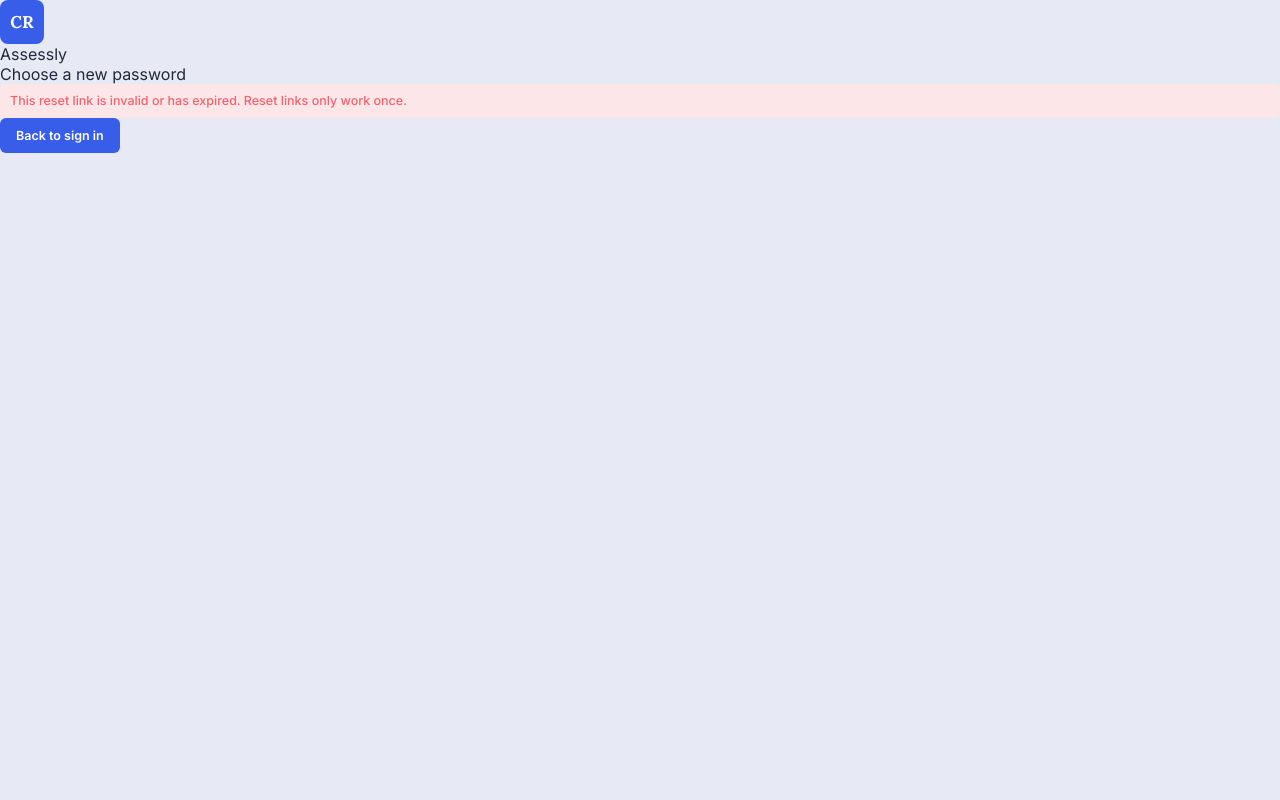
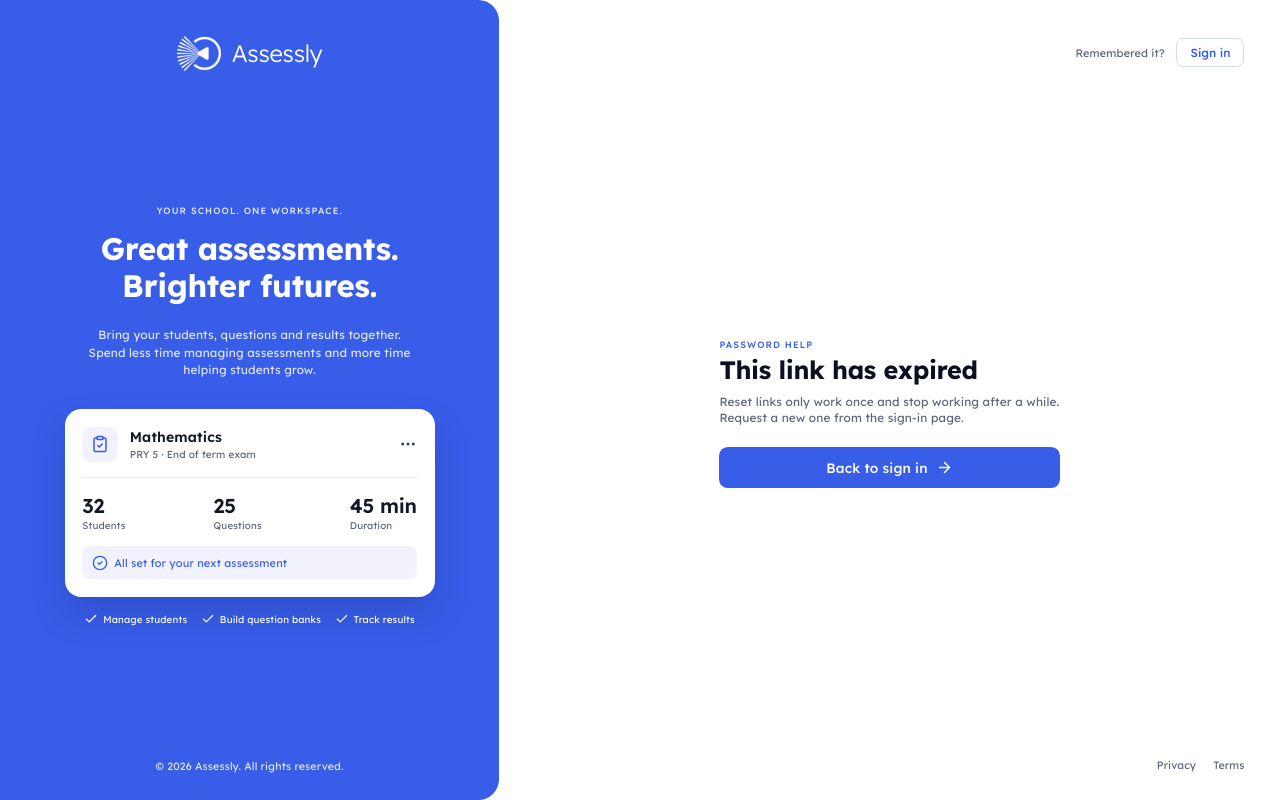
Before and after one commit to ElijahAyomide/Class-Roll-Production-A-Learning-Management-System-, a React (Vite) app: page /reset-password in a window 1280 px wide. Built offline with nearby package versions, Linux system fonts and the light colour scheme; no server answers.

Commit message:
redesign reset password page

```diff
--- /dev/null
+++ b/src/components/AuthAside.jsx
@@ -0,0 +1,45 @@
+import React from 'react';
+import { CheckCircle2, Check, ClipboardCheck, MoreHorizontal } from 'lucide-react';
+
+// The blue panel on the left of the sign-in and reset-password screens.
+export default function AuthAside() {
+  return (
+    <aside className="auth-aside">
+      <div className="auth-aside-brand">
+        <img src="/images/assessly-logo-white.png" alt="" className="auth-aside-logo" />
+        <span className="auth-aside-name">Assessly</span>
+      </div>
+
+      <div className="auth-aside-mid">
+        <div className="auth-eyebrow auth-eyebrow-light">Your school. One workspace.</div>
+        <h1 className="auth-aside-title">Great assessments.<br />Brighter futures.</h1>
+        <p className="auth-aside-sub">Bring your students, questions and results together. Spend less time managing assessments and more time helping students grow.</p>
+
+        <div className="auth-mock" aria-hidden="true">
+          <div className="auth-mock-head">
+            <div className="auth-mock-icon"><ClipboardCheck size={18} /></div>
+            <div className="auth-mock-titles">
+              <div className="auth-mock-title">Mathematics</div>
+              <div className="auth-mock-sub">PRY 5 · End of term exam</div>
+            </div>
+            <MoreHorizontal size={18} className="auth-mock-more" />
+          </div>
+          <div className="auth-mock-stats">
+            <div><div className="auth-mock-num">32</div><div className="auth-mock-label">Students</div></div>
+            <div><div className="auth-mock-num">25</div><div className="auth-mock-label">Questions</div></div>
+            <div><div className="auth-mock-num">45 min</div><div className="auth-mock-label">Duration</div></div>
+          </div>
+          <div className="auth-mock-ready"><CheckCircle2 size={16} /> All set for your next assessment</div>
+        </div>
+
+        <ul className="auth-points">
+          <li><Check size={14} /> Manage students</li>
+          <li><Check size={14} /> Build question banks</li>
+          <li><Check size={14} /> Track results</li>
+        </ul>
+      </div>
+
+      <div className="auth-aside-foot">© {new Date().getFullYear()} Assessly. All rights reserved.</div>
+    </aside>
+  );
+}
--- a/src/pages/Login.jsx
+++ b/src/pages/Login.jsx
@@ -1,8 +1,9 @@
 import React, { useState } from 'react';
 import PasswordInput from '../components/PasswordInput';
 import { useNavigate, Link } from 'react-router-dom';
-import { GraduationCap, MailCheck, ArrowRight, Check, CheckCircle2, ClipboardCheck, MoreHorizontal } from 'lucide-react';
+import { GraduationCap, MailCheck, ArrowRight } from 'lucide-react';
 import Modal from '../components/Modal';
+import AuthAside from '../components/AuthAside';
 import { SIGNOUT_REASON_KEY } from '../lib/idleLogout';
 import { useSchool } from '../context/SchoolContext';
 import { useStudentSession } from '../context/StudentSessionContext';
@@ -207,43 +208,7 @@ export default function Login() {
 
   return (
     <div className="auth-screen">
-      <aside className="auth-aside">
-        <div className="auth-aside-brand">
-          <img src="/images/assessly-logo-white.png" alt="" className="auth-aside-logo" />
-          <span className="auth-aside-name">Assessly</span>
-        </div>
-
-        <div className="auth-aside-mid">
-          <div className="auth-eyebrow auth-eyebrow-light">Your school. One workspace.</div>
-          <h1 className="auth-aside-title">Great assessments.<br />Brighter futures.</h1>
-          <p className="auth-aside-sub">Bring your students, questions and results together. Spend less time managing assessments and more time helping students grow.</p>
-
-          <div className="auth-mock" aria-hidden="true">
-            <div className="auth-mock-head">
-              <div className="auth-mock-icon"><ClipboardCheck size={18} /></div>
-              <div className="auth-mock-titles">
-                <div className="auth-mock-title">Mathematics</div>
-                <div className="auth-mock-sub">PRY 5 · End of term exam</div>
-              </div>
-              <MoreHorizontal size={18} className="auth-mock-more" />
-            </div>
-            <div className="auth-mock-stats">
-              <div><div className="auth-mock-num">32</div><div className="auth-mock-label">Students</div></div>
-              <div><div className="auth-mock-num">25</div><div className="auth-mock-label">Questions</div></div>
-              <div><div className="auth-mock-num">45 min</div><div className="auth-mock-label">Duration</div></div>
-            </div>
-            <div className="auth-mock-ready"><CheckCircle2 size={16} /> All set for your next assessment</div>
-          </div>
-
-          <ul className="auth-points">
-            <li><Check size={14} /> Manage students</li>
-            <li><Check size={14} /> Build question banks</li>
-            <li><Check size={14} /> Track results</li>
-          </ul>
-        </div>
-
-        <div className="auth-aside-foot">© {new Date().getFullYear()} Assessly. All rights reserved.</div>
-      </aside>
+      <AuthAside />
 
       <main className="auth-main">
         <div className="auth-topbar">
--- a/src/pages/ResetPassword.jsx
+++ b/src/pages/ResetPassword.jsx
@@ -1,8 +1,12 @@
 import React, { useState, useEffect } from 'react';
-import { useNavigate } from 'react-router-dom';
-import { KeyRound } from 'lucide-react';
+import { useNavigate, Link } from 'react-router-dom';
+import { ArrowRight, CheckCircle2 } from 'lucide-react';
+import AuthAside from '../components/AuthAside';
 import PasswordInput from '../components/PasswordInput';
 import { getCurrentSession, onAuthStateChange, changePassword } from '../lib/auth';
+
+const MIN_PASSWORD = 8;
+const SUPPORT_EMAIL = import.meta.env.VITE_SUPPORT_EMAIL || '';
 
 // Where the link in the "reset your password" email lands. Supabase signs the
 // person in from the link automatically; this page just waits for that, then
@@ -33,7 +37,7 @@ export default function ResetPassword() {
   const submit = async (e) => {
     e.preventDefault();
     setError('');
-    if (password.length < 6) { setError('Password must be at least 6 characters.'); return; }
+    if (password.length < MIN_PASSWORD) { setError(`Password must be at least ${MIN_PASSWORD} characters.`); return; }
     if (password !== confirm) { setError('Passwords do not match.'); return; }
     setSaving(true);
     try {
@@ -47,45 +51,78 @@ export default function ResetPassword() {
     }
   };
 
+  const state = done ? 'done' : ready ? 'form' : linkInvalid ? 'invalid' : 'checking';
+  const heading = {
+    form: { eyebrow: 'Password help', title: 'Choose a new password', sub: 'Pick a password you have not used before. You will go straight to your dashboard afterwards.' },
+    done: { eyebrow: 'All done', title: 'Password updated', sub: 'Taking you to your dashboard…' },
+    invalid: { eyebrow: 'Password help', title: 'This link has expired', sub: 'Reset links only work once and stop working after a while. Request a new one from the sign-in page.' },
+    checking: { eyebrow: 'Password help', title: 'Checking your link', sub: 'This only takes a moment.' },
+  }[state];
+
   return (
-    <div className="login-screen" style={{ gridTemplateColumns: '1fr' }}>
-      <div className="login-form-panel" style={{ width: '100%' }}>
-        <div className="login-card">
-          <div className="login-brand">
-            <div className="brand-mark brand-mark-lg">CR</div>
-            <div>
-              <div className="login-brand-name">Assessly</div>
-              <div className="login-brand-tag">Choose a new password</div>
+    <div className="auth-screen">
+      <AuthAside />
+
+      <main className="auth-main">
+        <div className="auth-topbar">
+          <div className="auth-mobile-brand">
+            <img src="/images/assessly-logo.png" alt="" />
+            <span>Assessly</span>
+          </div>
+          <div className="auth-topbar-right">
+            <span className="auth-topbar-text">Remembered it?</span>
+            <button type="button" className="auth-outline-btn" onClick={() => navigate('/login')}>Sign in</button>
           </div>
         </div>
 
-          {done ? (
-            <div className="success-note">Password updated. Taking you to your dashboard…</div>
-          ) : ready ? (
-            <form onSubmit={submit} className="login-form">
+        <div className="auth-center">
+          <div className="auth-form-col">
+            <div className="auth-eyebrow">{heading.eyebrow}</div>
+            <h2 className="auth-title">{heading.title}</h2>
+            <p className="auth-sub">{heading.sub}</p>
+
+            {state === 'form' && (
+              <form onSubmit={submit} className="auth-form">
                 <div className="field">
                   <label>New password</label>
-                <PasswordInput placeholder="At least 6 characters" value={password} autoFocus onChange={e => setPassword(e.target.value)} />
+                  <PasswordInput slashWhenHidden placeholder="Create a new password" autoComplete="new-password" value={password} autoFocus onChange={e => setPassword(e.target.value)} />
+                  <div className="auth-hint">Use at least {MIN_PASSWORD} characters.</div>
                 </div>
                 <div className="field">
                   <label>Confirm new password</label>
-                <PasswordInput placeholder="••••••••" value={confirm} onChange={e => setConfirm(e.target.value)} />
+                  <PasswordInput slashWhenHidden placeholder="Type it again" autoComplete="new-password" value={confirm} onChange={e => setConfirm(e.target.value)} />
                 </div>
                 {error && <div className="error-text">{error}</div>}
-              <button type="submit" className="btn-primary login-submit" disabled={saving}>
-                <KeyRound size={15} /> {saving ? 'Saving…' : 'Save New Password'}
+                <button type="submit" className="auth-submit" disabled={saving}>
+                  {saving ? 'Saving…' : <>Save new password <ArrowRight size={17} /></>}
                 </button>
               </form>
-          ) : linkInvalid ? (
-            <div className="login-form">
-              <div className="error-text">This reset link is invalid or has expired. Reset links only work once.</div>
-              <button type="button" className="btn-primary login-submit" onClick={() => navigate('/login')}>Back to sign in</button>
+            )}
+
+            {state === 'done' && (
+              <div className="auth-form">
+                <div className="success-note"><CheckCircle2 size={16} style={{ verticalAlign: '-3px', marginRight: '0.5em' }} />Your password has been changed.</div>
               </div>
-          ) : (
-            <div className="field-hint">Checking your reset link…</div>
+            )}
+
+            {state === 'invalid' && (
+              <div className="auth-form">
+                <button type="button" className="auth-submit" onClick={() => navigate('/login')}>
+                  Back to sign in <ArrowRight size={17} />
+                </button>
+              </div>
             )}
           </div>
         </div>
+
+        <footer className="auth-footer">
+          <div>{SUPPORT_EMAIL && <>Need help? <a href={`mailto:${SUPPORT_EMAIL}`}>Contact support</a></>}</div>
+          <div className="auth-footer-links">
+            <Link to="/privacy">Privacy</Link>
+            <Link to="/terms">Terms</Link>
+          </div>
+        </footer>
+      </main>
     </div>
   );
 }
```
Lines whose indentation alone changed are shown as unchanged.
